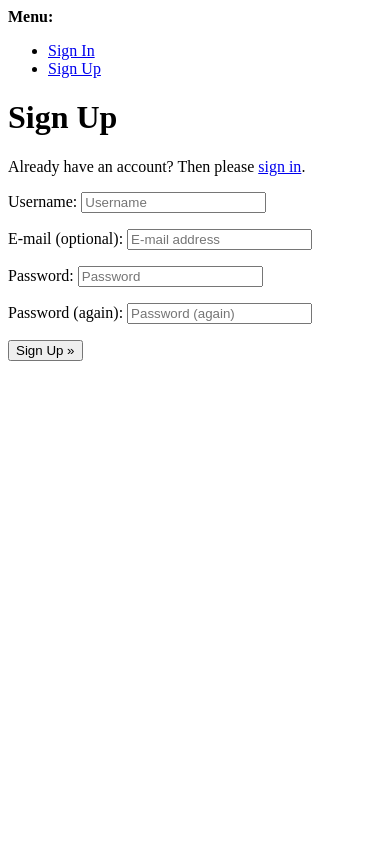
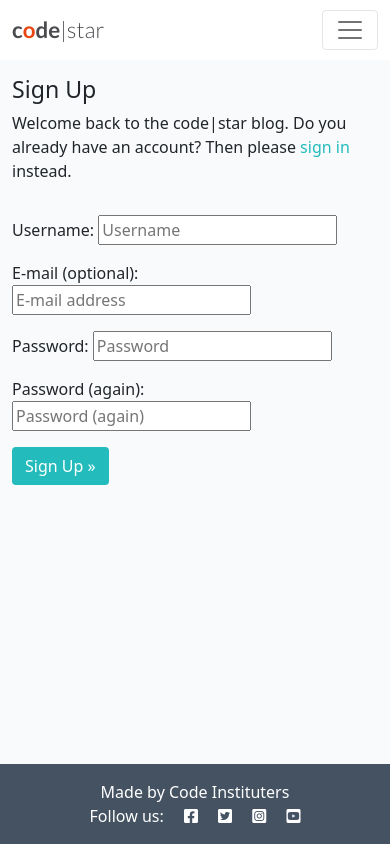
Before and after one commit to lechien73/db2jt, a Django app: page /accounts/signup/ in a window 390 px wide. Run offline with Django 3.2, Linux system fonts and the light colour scheme.

Commit message:
add updated templates

```diff
--- a/codestar/settings.py
+++ b/codestar/settings.py
@@ -14,6 +14,8 @@ import os
 from pathlib import Path
 from django.contrib.messages import constants as messages
 import dj_database_url
+if os.path.isfile("env.py"):
+    import env
 
 # Build paths inside the project like this: BASE_DIR / 'subdir'.
 BASE_DIR = Path(__file__).resolve().parent.parent
--- a/templates/account/signup.html
+++ b/templates/account/signup.html
@@ -1,21 +1,31 @@
-{% extends "account/base.html" %}
+{% extends "base.html" %}
 
 {% load i18n %}
 
 {% block head_title %}{% trans "Signup" %}{% endblock %}
 
 {% block content %}
-<h1>{% trans "Sign Up" %}</h1>
+<div class="container">
+  <div class="row">
+    <div class="col-md-8 mt-3 offset-md-2">
+      <h3>{% trans "Sign Up" %}</h3>
 
-<p>{% blocktrans %}Already have an account? Then please <a href="{{ login_url }}">sign in</a>.{% endblocktrans %}</p>
-
+      <p>{% blocktrans %}Welcome back to the code|star blog. Do you already have an account? Then please <a class="link"
+          href="{{ login_url }}">sign in</a> instead.{% endblocktrans %}</p>
+    </div>
+  </div>
+  <div class="row">
+    <div class="col-md-8 mt-3 offset-md-2">
       <form class="signup" id="signup_form" method="post" action="{% url 'account_signup' %}">
         {% csrf_token %}
         {{ form.as_p }}
         {% if redirect_field_value %}
         <input type="hidden" name="{{ redirect_field_name }}" value="{{ redirect_field_value }}" />
         {% endif %}
-  <button type="submit">{% trans "Sign Up" %} &raquo;</button>
+        <button class="btn btn-signup right" type="submit">{% trans "Sign Up" %} &raquo;</button>
       </form>
+    </div>
+  </div>
+</div>
 
 {% endblock %}
```
Also changed, not shown: templates/account/logout.html (+14 -6 lines), templates/post_detail.html (+3 -17 lines). Lines whose indentation alone changed are shown as unchanged.
